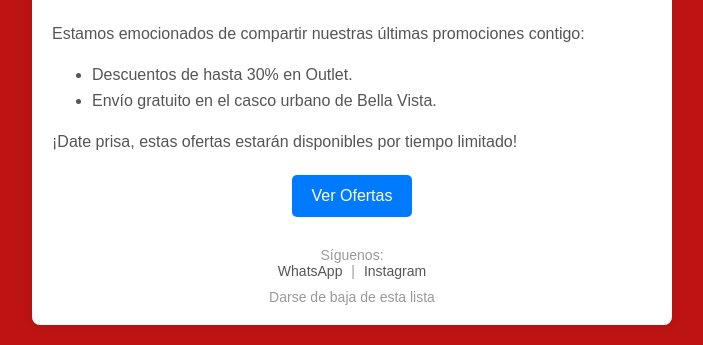
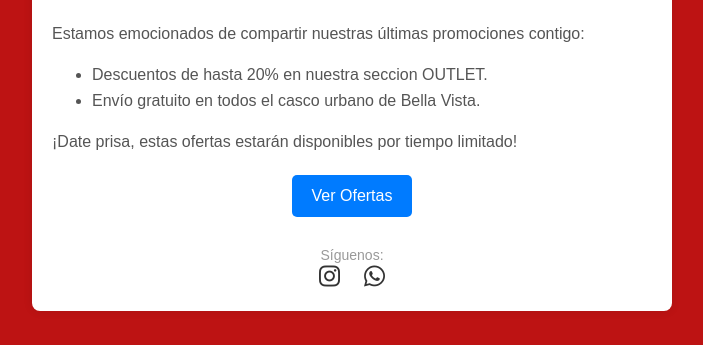
Before and after one commit to ZERO34DAY/destacados.github.io, a plain HTML site: page index.html in a window 1280 px wide. Shown: the part 678-1023 px from the top of the page, without its empty margins (288-991 px from the left). Drawn offline with Linux system fonts and the light colour scheme.

Commit message:
Update index.html
restructuracion

```diff
--- a/index.html
+++ b/index.html
@@ -4,6 +4,8 @@
     <meta charset="UTF-8">
     <meta name="viewport" content="width=device-width, initial-scale=1.0">
     <title>Noticias Promat Acopio</title>
+    <link rel="stylesheet" href="https://cdnjs.cloudflare.com/ajax/libs/font-awesome/6.0.0/css/all.min.css">
+
     <style>
         body {
             font-family: Arial, sans-serif;
@@ -61,10 +63,11 @@
             color: #999999;
             margin-top: 30px;
         }
-        .social-links a {
-            margin: 0 5px;
-            text-decoration: none;
-            color: #555555;
+        .social-media a {
+            margin: 0 10px;
+            color: #333;
+            font-size: 24px;
+            transition: color 0.3s;
         }
         .unsubscribe {
             display: block;
@@ -91,8 +94,8 @@
         <div class="body-content">
             Estamos emocionados de compartir nuestras últimas promociones contigo:
             <ul>
-                <li>Descuentos de hasta 30% en Outlet.</li>
-                <li>Envío gratuito en el casco urbano de Bella Vista.</li>
+                <li>Descuentos de hasta 20% en nuestra seccion OUTLET.</li>
+                <li>Envío gratuito en todos el casco urbano de Bella Vista.</li>
             </ul>
             ¡Date prisa, estas ofertas estarán disponibles por tiempo limitado!
         </div>
@@ -103,11 +106,10 @@
         <!-- Pie de página -->
         <div class="footer">
             Síguenos:
-            <div class="social-links">
-                <a href="">WhatsApp</a> | <a href="#">Instagram</a>
+            <div class="social-media">
+                <a href="https://www.instagram.com/promatacopio/" target="_blank"><i class="fab fa-instagram"></i></a>
+                <a href="https://wa.me/543777590141?text=Hola%2C%20estoy%20interesado%20en%20las%20ofertas" target="_blank"><i class="fab fa-whatsapp"></i></a>
             </div>
-            <a href="#" class="unsubscribe">Darse de baja de esta lista</a>
         </div>
     </div>
 </body>
-</html>
```
